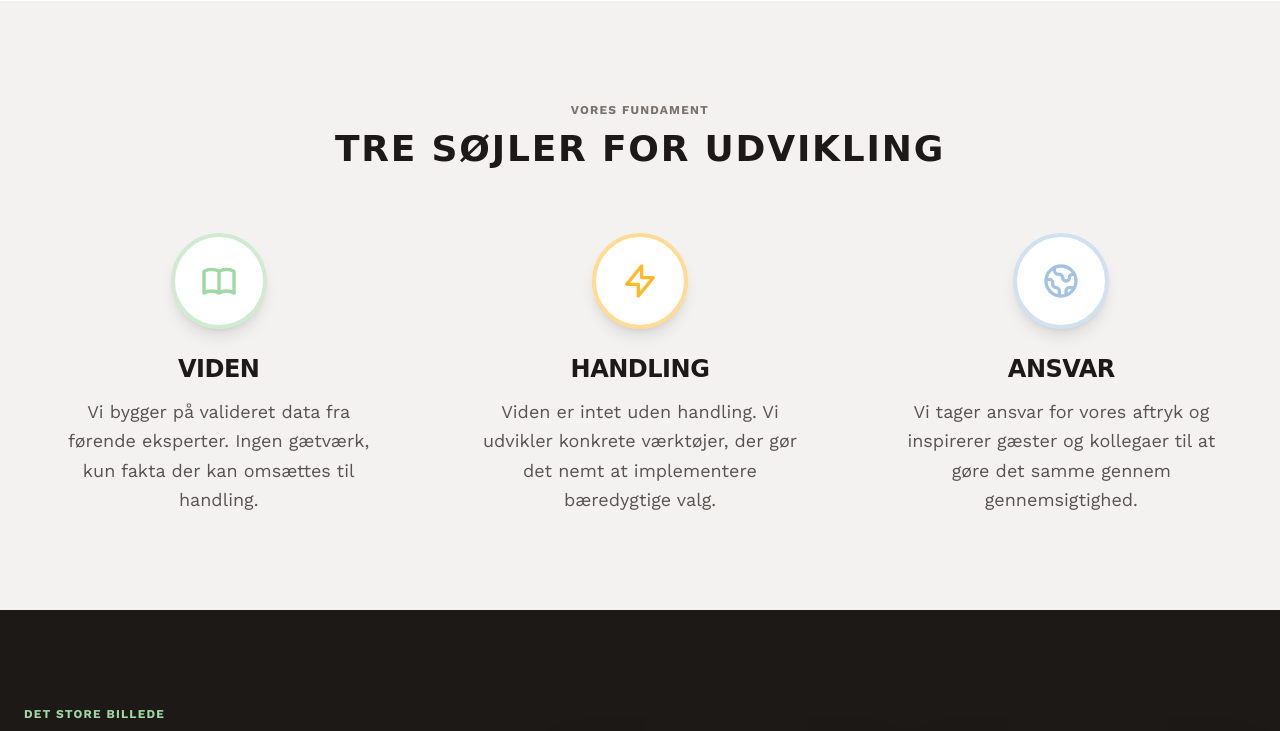
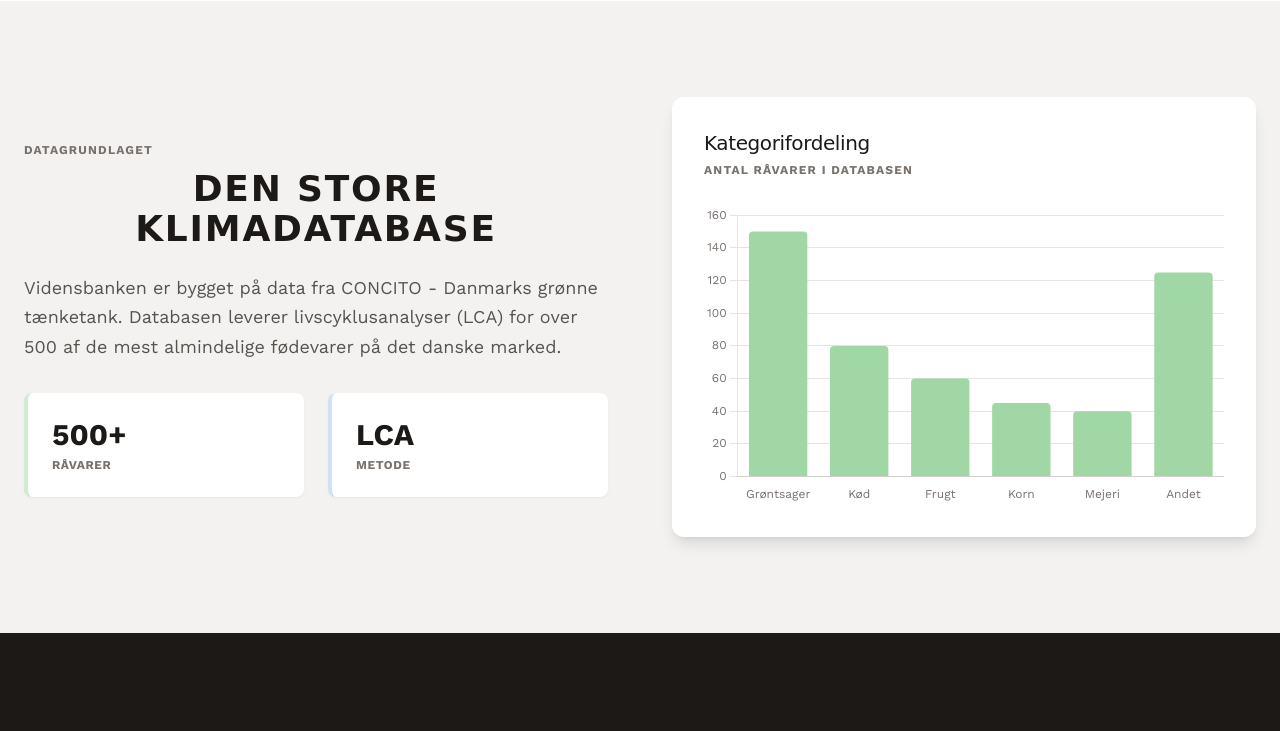
Before and after one commit to Durveshgosavi/vidensbank-flask, a Flask app: page / in a window 1280 px wide. Shown: the part 1571-2302 px from the top of the page. Run offline with Flask 3, Linux system fonts and the light colour scheme; some libraries are stand-ins or nearby versions; some web fonts are replaced.

Commit message:
Refine landing page: remove promotional content, add Data Foundation section

```diff
--- a/templates/index.html
+++ b/templates/index.html
@@ -50,86 +50,54 @@
           give dig værktøjerne til at gøre en reel forskel i køkkenet.
         </p>
 
-        <div class="grid grid-cols-2 gap-8 mt-12">
-          <div class="border-l-4 border-cb-green-medium pl-6">
-            <div class="font-display text-4xl font-bold text-stone-900 mb-1">100%</div>
-            <div class="text-xs font-bold uppercase tracking-widest text-stone-500">Datadrevet</div>
-          </div>
-          <div class="border-l-4 border-cb-blue-medium pl-6">
-            <div class="font-display text-4xl font-bold text-stone-900 mb-1">24/7</div>
-            <div class="text-xs font-bold uppercase tracking-widest text-stone-500">Tilgængelighed</div>
-          </div>
-        </div>
+
       </div>
 
       <div class="relative">
         <div class="absolute -inset-4 bg-cb-taupe-light rounded-xl transform rotate-2"></div>
         <img src="{{ url_for('static', filename='images/chevalas2k4134.jpg') }}" alt="Chef"
-          class="relative rounded-lg shadow-lg w-full h-[500px] object-cover grayscale hover:grayscale-0 transition-all duration-700">
+          class="relative rounded-lg shadow-lg w-full h-[500px] object-cover">
       </div>
     </div>
   </div>
 </section>
 
-<!-- Pillars Section (Infographic Style) -->
+<!-- Data Foundation Section -->
 <section class="bg-cb-taupe-light py-24">
   <div class="mx-auto max-w-7xl px-6">
-    <div class="text-center mb-16">
-      <span class="font-sans text-xs font-bold tracking-widest uppercase text-stone-500">Vores Fundament</span>
-      <h2 class="font-display text-4xl font-bold text-stone-900 uppercase tracking-brand-wide mt-2">Tre Søjler for
-        Udvikling</h2>
-    </div>
+    <div class="grid grid-cols-1 lg:grid-cols-2 gap-16 items-center">
+      <!-- Text Content -->
+      <div>
+        <span class="font-sans text-xs font-bold tracking-widest uppercase text-stone-500">Datagrundlaget</span>
+        <h2 class="font-display text-4xl font-bold text-stone-900 uppercase tracking-brand-wide mt-2 mb-6">
+          Den Store Klimadatabase
+        </h2>
+        <p class="font-sans text-lg text-stone-600 leading-relaxed mb-8">
+          Vidensbanken er bygget på data fra CONCITO - Danmarks grønne tænketank. Databasen leverer livscyklusanalyser
+          (LCA) for over 500 af de mest almindelige fødevarer på det danske marked.
+        </p>
 
-    <div class="grid grid-cols-1 md:grid-cols-3 gap-8 relative">
-      <!-- Connecting Line (Desktop) -->
-      <div class="hidden md:block absolute top-12 left-1/6 right-1/6 h-0.5 bg-stone-300 -z-10"></div>
-
-      <!-- Pillar 1 -->
-      <div class="relative flex flex-col items-center text-center group">
-        <div
-          class="w-24 h-24 bg-white rounded-full border-4 border-cb-green-medium flex items-center justify-center mb-6 shadow-lg transition-transform group-hover:scale-110">
-          <svg class="w-10 h-10 text-cb-green-dark" fill="none" stroke="currentColor" viewBox="0 0 24 24">
-            <path stroke-linecap="round" stroke-linejoin="round" stroke-width="2"
-              d="M12 6.253v13m0-13C10.832 5.477 9.246 5 7.5 5S4.168 5.477 3 6.253v13C4.168 18.477 5.754 18 7.5 18s3.332.477 4.5 1.253m0-13C13.168 5.477 14.754 5 16.5 5c1.747 0 3.332.477 4.5 1.253v13C19.832 18.477 18.247 18 16.5 18c-1.746 0-3.332.477-4.5 1.253">
-            </path>
-          </svg>
+        <div class="grid grid-cols-2 gap-6">
+          <div class="bg-white p-6 rounded-lg shadow-sm border-l-4 border-cb-green-medium">
+            <div class="text-3xl font-bold text-stone-900 mb-1">500+</div>
+            <div class="text-xs font-bold uppercase text-stone-500 tracking-wider">Råvarer</div>
+          </div>
+          <div class="bg-white p-6 rounded-lg shadow-sm border-l-4 border-cb-blue-medium">
+            <div class="text-3xl font-bold text-stone-900 mb-1">LCA</div>
+            <div class="text-xs font-bold uppercase text-stone-500 tracking-wider">Metode</div>
+          </div>
         </div>
-        <h3 class="font-display text-2xl font-bold text-stone-900 uppercase mb-3">Viden</h3>
-        <p class="font-sans text-stone-600 leading-relaxed max-w-xs">
-          Vi bygger på valideret data fra førende eksperter. Ingen gætværk, kun fakta der kan omsættes til handling.
-        </p>
       </div>
 
-      <!-- Pillar 2 -->
-      <div class="relative flex flex-col items-center text-center group">
-        <div
-          class="w-24 h-24 bg-white rounded-full border-4 border-cb-yellow-medium flex items-center justify-center mb-6 shadow-lg transition-transform group-hover:scale-110">
-          <svg class="w-10 h-10 text-cb-yellow-dark" fill="none" stroke="currentColor" viewBox="0 0 24 24">
-            <path stroke-linecap="round" stroke-linejoin="round" stroke-width="2" d="M13 10V3L4 14h7v7l9-11h-7z"></path>
-          </svg>
+      <!-- Chart/Visual -->
+      <div class="bg-white p-8 rounded-xl shadow-lg">
+        <div class="mb-6">
+          <h3 class="font-display text-xl text-stone-900">Kategorifordeling</h3>
+          <span class="text-xs font-bold uppercase tracking-widest text-stone-500">Antal Råvarer i Databasen</span>
         </div>
-        <h3 class="font-display text-2xl font-bold text-stone-900 uppercase mb-3">Handling</h3>
-        <p class="font-sans text-stone-600 leading-relaxed max-w-xs">
-          Viden er intet uden handling. Vi udvikler konkrete værktøjer, der gør det nemt at implementere bæredygtige
-          valg.
-        </p>
-      </div>
-
-      <!-- Pillar 3 -->
-      <div class="relative flex flex-col items-center text-center group">
-        <div
-          class="w-24 h-24 bg-white rounded-full border-4 border-cb-blue-medium flex items-center justify-center mb-6 shadow-lg transition-transform group-hover:scale-110">
-          <svg class="w-10 h-10 text-cb-blue-dark" fill="none" stroke="currentColor" viewBox="0 0 24 24">
-            <path stroke-linecap="round" stroke-linejoin="round" stroke-width="2"
-              d="M3.055 11H5a2 2 0 012 2v1a2 2 0 002 2 2 2 0 012 2v2.945M8 3.935V5.5A2.5 2.5 0 0010.5 8h.5a2 2 0 012 2 2 2 0 104 0 2 2 0 012-2h1.064M15 20.488V18a2 2 0 012-2h3.064M21 12a9 9 0 11-18 0 9 9 0 0118 0z">
-            </path>
-          </svg>
+        <div class="relative h-[300px] w-full">
+          <canvas id="databaseChart"></canvas>
         </div>
-        <h3 class="font-display text-2xl font-bold text-stone-900 uppercase mb-3">Ansvar</h3>
-        <p class="font-sans text-stone-600 leading-relaxed max-w-xs">
-          Vi tager ansvar for vores aftryk og inspirerer gæster og kollegaer til at gøre det samme gennem
-          gennemsigtighed.
-        </p>
       </div>
     </div>
   </div>
@@ -413,6 +381,47 @@
         }
       }
     });
+
+    // Chart 3: Database Categories (New)
+    const ctxDb = document.getElementById('databaseChart').getContext('2d');
+    new Chart(ctxDb, {
+      type: 'bar',
+      data: {
+        labels: ['Grøntsager', 'Kød', 'Frugt', 'Korn', 'Mejeri', 'Andet'],
+        datasets: [{
+          label: 'Antal Råvarer',
+          data: [150, 80, 60, 45, 40, 125],
+          backgroundColor: '#a0d7a5',
+          hoverBackgroundColor: '#2ecc71',
+          borderRadius: 4
+        }]
+      },
+      options: {
+        responsive: true,
+        maintainAspectRatio: false,
+        plugins: {
+          legend: { display: false },
+          tooltip: {
+            backgroundColor: '#1c1917',
+            titleFont: { family: "'Work Sans', sans-serif" },
+            bodyFont: { family: "'Work Sans', sans-serif" },
+            padding: 12,
+            cornerRadius: 4
+          }
+        },
+        scales: {
+          y: {
+            beginAtZero: true,
+            grid: { color: '#e7e5e4' },
+            ticks: { color: '#78716c', font: { family: "'Work Sans', sans-serif" } }
+          },
+          x: {
+            grid: { display: false },
+            ticks: { color: '#78716c', font: { family: "'Work Sans', sans-serif" } }
+          }
+        }
+      }
+    });
   });
 </script>
 {% endblock %}
```
